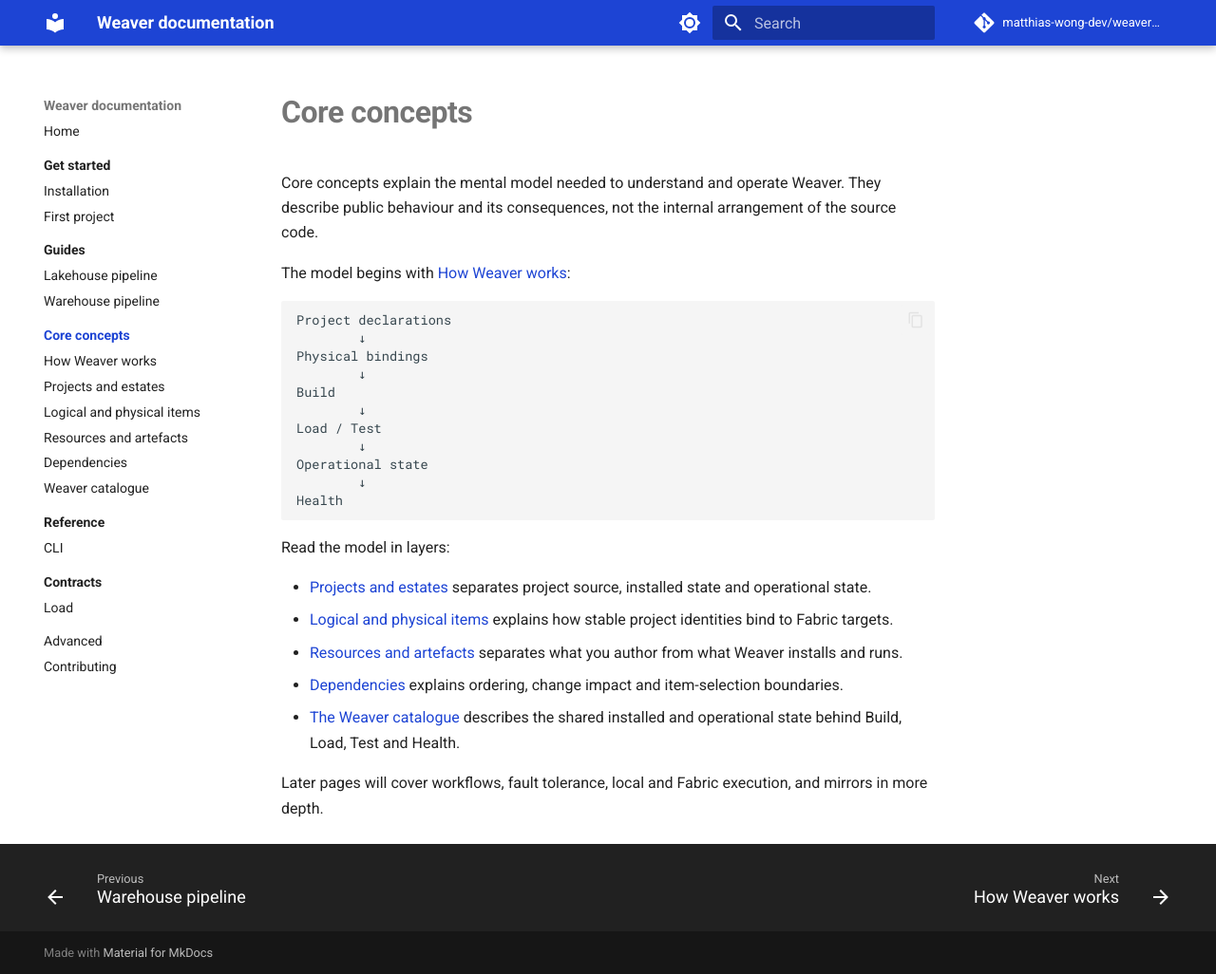
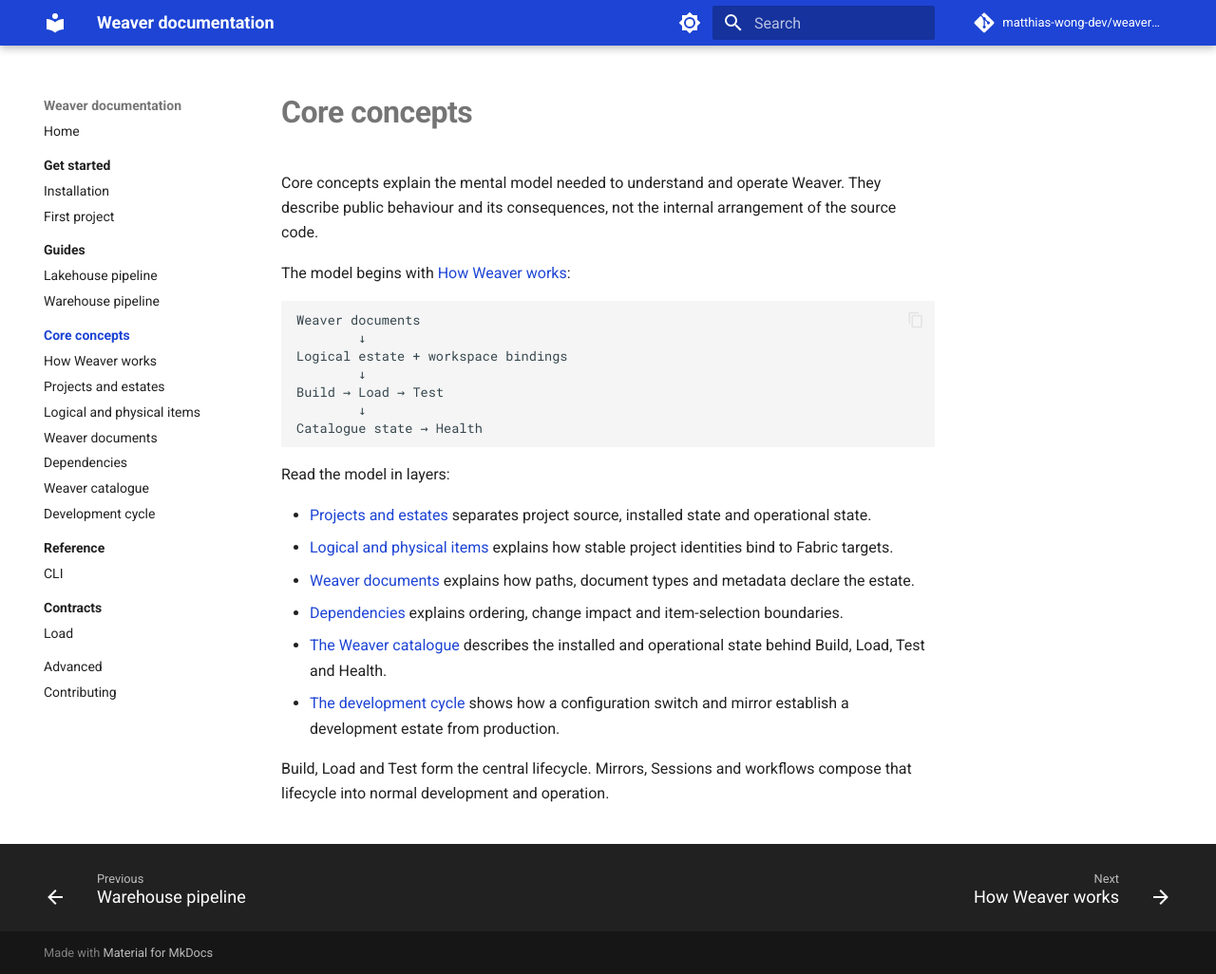
Before and after one commit to matthias-wong-dev/weaverstack-docs, an MkDocs documentation site: the page built from docs/core-concepts/index.md, in a window 1280 px wide and 1026 px high. Shown: the whole window at 95% size. Built offline with MkDocs 1.6.1 and Material for MkDocs 9.7.7, drawn with Linux system fonts in a browser that asks for light colours; comment, search, counter and statistics services are not loaded.

````diff
--- a/docs/core-concepts/index.md
+++ b/docs/core-concepts/index.md
@@ -5,25 +5,22 @@ Core concepts explain the mental model needed to understand and operate Weaver.
 The model begins with [How Weaver works](how-weaver-works.md):
 
 ```text
-Project declarations
+Weaver documents
         ↓
-Physical bindings
+Logical estate + workspace bindings
         ↓
-Build
+Build → Load → Test
         ↓
-Load / Test
-        ↓
-Operational state
-        ↓
-Health
+Catalogue state → Health
 ```
 
 Read the model in layers:
 
 - [Projects and estates](projects-and-estates.md) separates project source, installed state and operational state.
 - [Logical and physical items](logical-and-physical-items.md) explains how stable project identities bind to Fabric targets.
-- [Resources and artefacts](resources-and-artefacts.md) separates what you author from what Weaver installs and runs.
+- [Weaver documents](weaver-documents.md) explains how paths, document types and metadata declare the estate.
 - [Dependencies](dependencies.md) explains ordering, change impact and item-selection boundaries.
-- [The Weaver catalogue](catalogue.md) describes the shared installed and operational state behind Build, Load, Test and Health.
+- [The Weaver catalogue](catalogue.md) describes the installed and operational state behind Build, Load, Test and Health.
+- [The development cycle](development-cycle.md) shows how a configuration switch and mirror establish a development estate from production.
 
-Later pages will cover workflows, fault tolerance, local and Fabric execution, and mirrors in more depth.
+Build, Load and Test form the central lifecycle. Mirrors, Sessions and workflows compose that lifecycle into normal development and operation.
--- a/mkdocs.yml
+++ b/mkdocs.yml
@@ -78,9 +78,10 @@ nav:
       - How Weaver works: core-concepts/how-weaver-works.md
       - Projects and estates: core-concepts/projects-and-estates.md
       - Logical and physical items: core-concepts/logical-and-physical-items.md
-      - Resources and artefacts: core-concepts/resources-and-artefacts.md
+      - Weaver documents: core-concepts/weaver-documents.md
       - Dependencies: core-concepts/dependencies.md
       - Weaver catalogue: core-concepts/catalogue.md
+      - Development cycle: core-concepts/development-cycle.md
   - Reference:
       - reference/index.md
       - CLI: reference/cli.md
````
Also changed, not shown: docs/contracts/index.md (+2 -2 lines), docs/contracts/load.md (+3 -3 lines).
